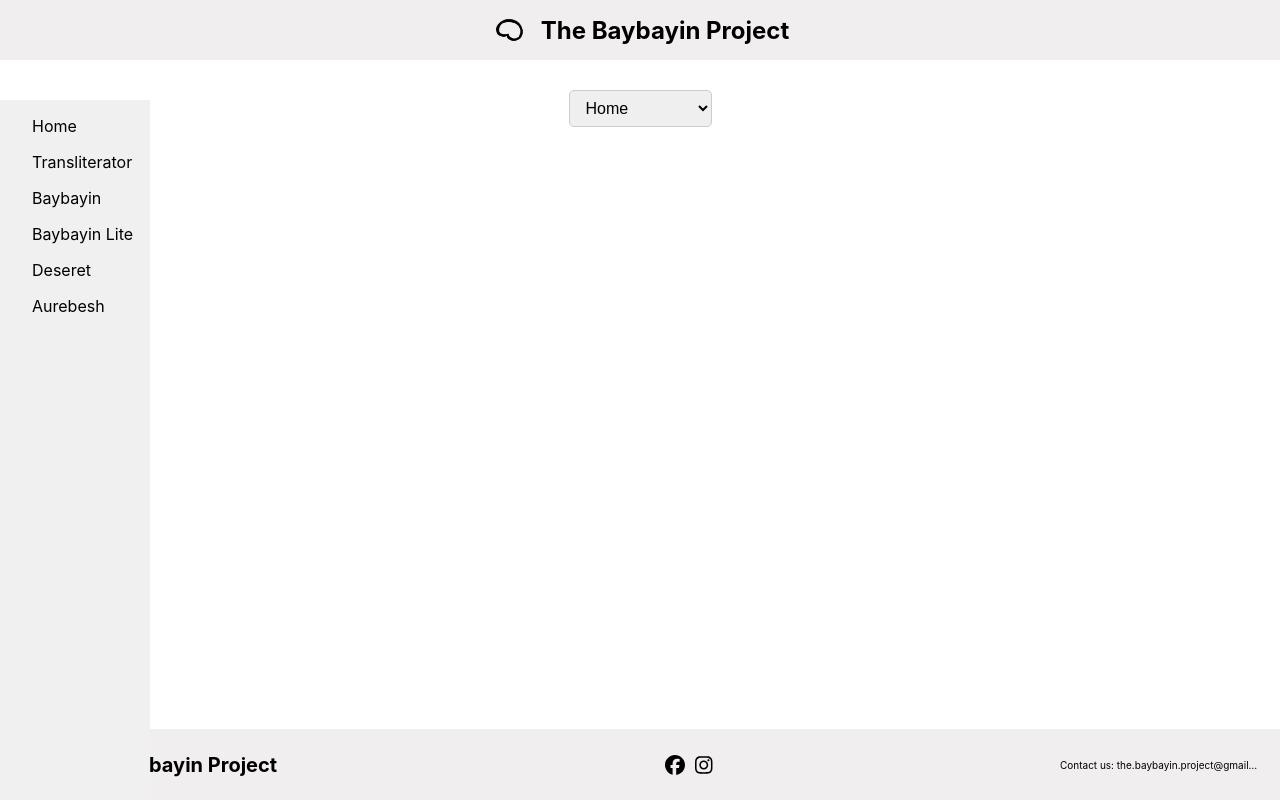
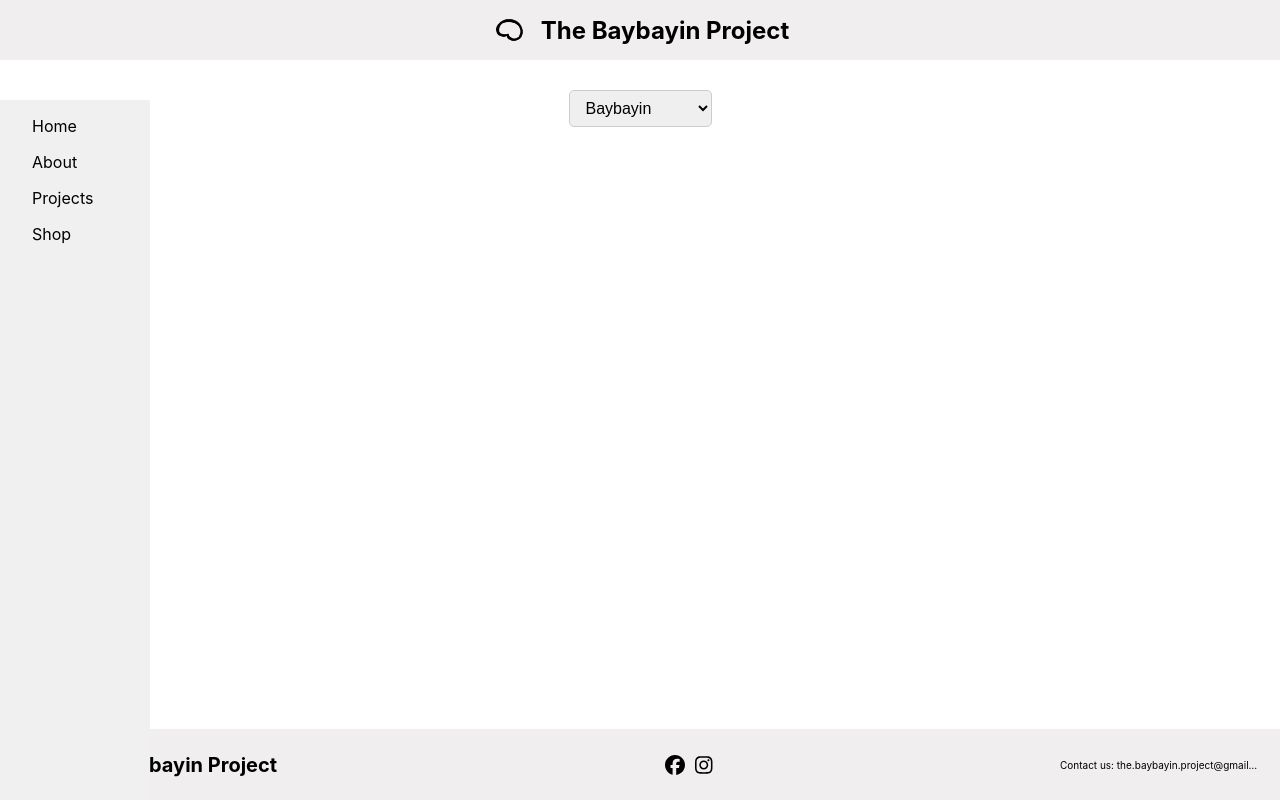
Before and after one commit to cmckinney-59/the-baybayin-project, a React (Vite) app: page / in a window 1280 px wide. Built offline with nearby package versions, Linux system fonts and the light colour scheme.

Commit message:
updated navigations

```diff
--- a/src/components/Navigation/Navigation.tsx
+++ b/src/components/Navigation/Navigation.tsx
@@ -8,22 +8,16 @@ export default function Navigation(): JSX.Element {
       <div className="Navigation-content">
         <ul>
           <li>
-            <Link to="/">Home</Link>
+            <Link to="/home">Home</Link>
           </li>
           <li>
-            <Link to="/transliterator">Transliterator</Link>
+            <Link to="/about">About</Link>
           </li>
           <li>
-            <Link to="/baybayin">Baybayin</Link>
+            <Link to="/projects">Projects</Link>
           </li>
           <li>
-            <Link to="/baybayin-lite">Baybayin Lite</Link>
-          </li>
-          <li>
-            <Link to="/deseret">Deseret</Link>
-          </li>
-          <li>
-            <Link to="/aurebesh">Aurebesh</Link>
+            <Link to="/shop">Shop</Link>
           </li>
         </ul>
       </div>
--- a/src/components/NavigationDropdown/NavigationDropdown.tsx
+++ b/src/components/NavigationDropdown/NavigationDropdown.tsx
@@ -13,12 +13,10 @@ const NavigationDropdown: React.FC = () => {
 
   return (
     <select onChange={handleChange}>
-      <option value="/">Home</option>
-      <option value="/transliterator">Transliterator</option>
-      <option value="/baybayin">Baybayin</option>
-      <option value="/baybayin-lite">Baybayin Lite</option>
-      <option value="/aurebesh">Aurebesh</option>
-      <option value="/deseret">Deseret</option>
+      <option value="/transliterator/baybayin">Baybayin</option>
+      <option value="/transliterator/baybayin-lite">Baybayin Lite</option>
+      <option value="/transliterator/aurebesh">Aurebesh</option>
+      <option value="/transliterator/deseret">Deseret</option>
     </select>
   );
 };
```
